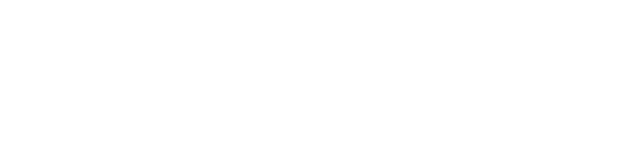
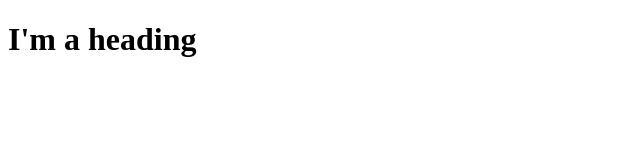
Before and after one commit to Ysedda/helloWorld, a plain HTML site: page index.html in a window 1280 px wide. Shown: the whole page, without its empty margins (0-640 px from the left). Drawn offline with Linux system fonts and the light colour scheme.

Commit message:
Added h1

```diff
--- a/index.html
+++ b/index.html
@@ -5,5 +5,6 @@
 <meta name="viewport" content="width=device-width,initial-scale=1">
 <link rel="stylesheet" href="">
 <body>
+  <h1> I'm a heading </h1>
 </body>
 </html>
```
